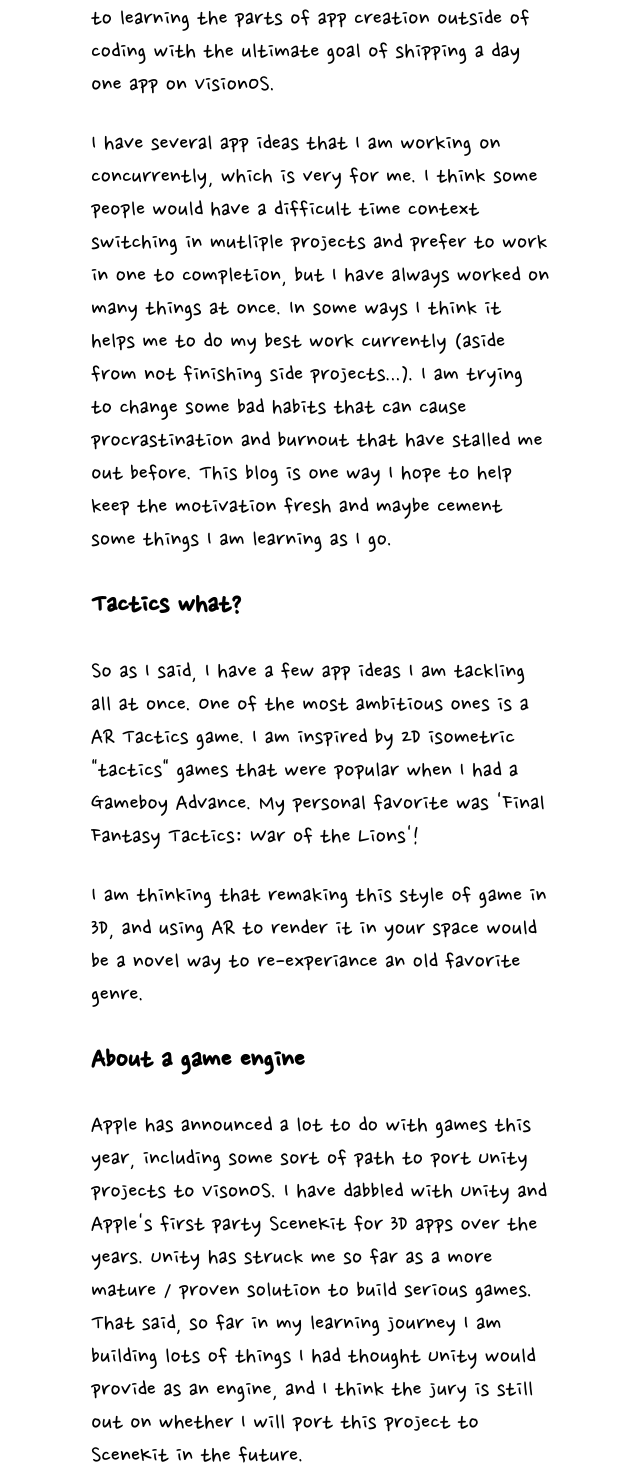
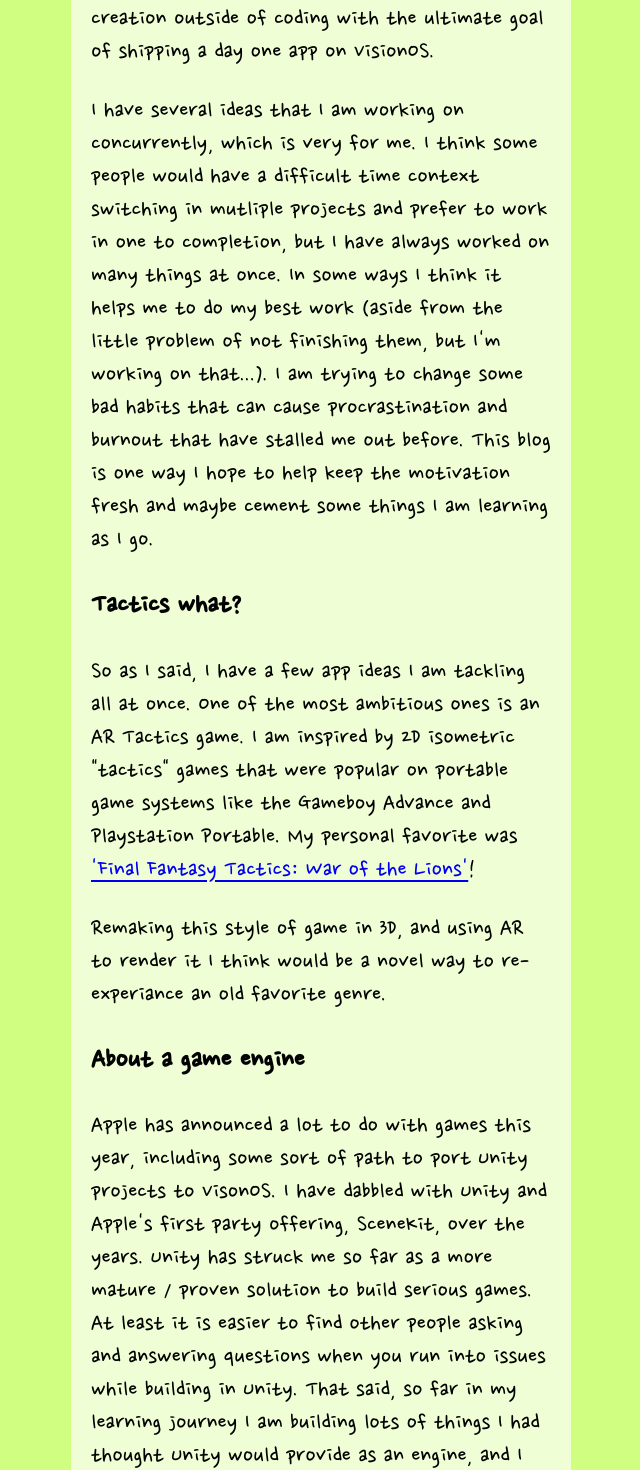
Before and after one commit to Natels/natels.github.io, a Next.js app: page /tactical in a window 1280 px wide. Shown: the part 967-2437 px from the top of the page, without its empty margins (319-959 px from the left). Built offline with nearby package versions, Linux system fonts and the light colour scheme.

Commit message:
Copy edits and more style tweaks

```diff
--- a/components/tictactoe/index.css
+++ b/components/tictactoe/index.css
@@ -1,7 +1,14 @@
+html {
+	background: rgb(208, 254, 129);
+	height: 100vh;
+}
+
 body {
+	background: #fffa;
 	font-size: 26px;
 	max-width: 500px;
-	margin: 0 auto !important;
+	margin: 0 auto 2rem !important;
+	padding-bottom: 2rem;
 	float: none !important;
 }
 
@@ -29,15 +36,15 @@ ul {
 	background: #fff;
 	border: 1px solid #999;
 	float: left;
-	font-size: 60px;
+	font-size: 50px;
 	font-weight: bold;
-	line-height: 80px;
-	height: 80px;
+	line-height: 60px;
+	height: 60px;
 	margin-right: -1px;
 	margin-top: -1px;
 	padding: 0;
 	text-align: center;
-	width: 80px;
+	width: 60px;
 }
 
 .square:focus {
--- a/pages/tactical/index.mdx
+++ b/pages/tactical/index.mdx
@@ -17,42 +17,44 @@ be able to build with this new hardware?
 I have wanted to publish an app for a long time. I have built several apps
 for clients, and know much of what goes into building an application.
 But there is a lot more to a succesful product than just code, and that
-has always stalled me out from completing any side projects I have made
-the past few years. No more! Now I am commiting to learning the parts of
-app creation outside of coding with the ultimate goal of shipping a day one
-app on VisionOS.
+has always stalled me out from completing any side projects. No more! Now
+I am commiting to learning the parts of app creation outside of coding with
+the ultimate goal of shipping a day one app on VisionOS.
 
-I have several app ideas that I am working on concurrently, which is very
+I have several ideas that I am working on concurrently, which is very
 for me. I think some people would have a difficult time context switching
 in mutliple projects and prefer to work in one to completion, but I have
 always worked on many things at once. In some ways I think it helps me to
-do my best work currently (aside from not finishing side projects...). I
-am trying to change some bad habits that can cause procrastination and
-burnout that have stalled me out before. This blog is one way I hope to
-help keep the motivation fresh and maybe cement some things I am learning
-as I go.
+do my best work (aside from the little problem of not finishing them, but
+ I'm working on that...). I am trying to change some bad habits that can
+cause procrastination and burnout that have stalled me out before. This
+blog is one way I hope to help keep the motivation fresh and maybe cement
+some things I am learning as I go.
 
 ### Tactics what?
+['Final Fantasy Tactics: War of the Lions']:https://en.wikipedia.org/wiki/Final_Fantasy_Tactics:_The_War_of_the_Lions
 
 So as I said, I have a few app ideas I am tackling all at once. One of
-the most ambitious ones is a AR Tactics game. I am inspired by 2D isometric
-"tactics" games that were popular when I had a Gameboy Advance. My personal
-favorite was 'Final Fantasy Tactics: War of the Lions'!
+the most ambitious ones is an AR Tactics game. I am inspired by 2D isometric
+"tactics" games that were popular on portable game systems like the Gameboy
+Advance and Playstation Portable. My personal favorite was ['Final Fantasy
+Tactics: War of the Lions']!
 
-I am thinking that remaking this style of game in 3D, and using AR to render
-it in your space would be a novel way to re-experiance an old favorite
-genre.
+Remaking this style of game in 3D, and using AR to render it I think would be
+a novel way to re-experiance an old favorite genre.
 
 ### About a game engine
 [tutorial series]:https://theliquidfire.com/2015/05/04/tactics-rpg-series-intro/
 
 Apple has announced a lot to do with games this year, including some sort of
 path to port Unity projects to VisonOS. I have dabbled with Unity and
-Apple's first party SceneKit for 3D apps over the years. Unity has struck
-me so far as a more mature / proven solution to build serious games. That
-said, so far in my learning journey I am building lots of things I had
-thought Unity would provide as an engine, and I think the jury is still
-out on whether I will port this project to SceneKit in the future.
+Apple's first party offering, SceneKit, over the years. Unity has struck
+me so far as a more mature / proven solution to build serious games. At least
+it is easier to find other people asking and answering questions when you run
+into issues while building in Unity. That said, so far in my learning journey
+I am building lots of things I had thought Unity would provide as an engine,
+and I think the jury is still out on whether I will port this project to SceneKit
+in the future.
 
 Currently though I am giving Unity a fair shake to see if it right for me.
 I have even found a [tutorial series] from a few years ago where they build
```
